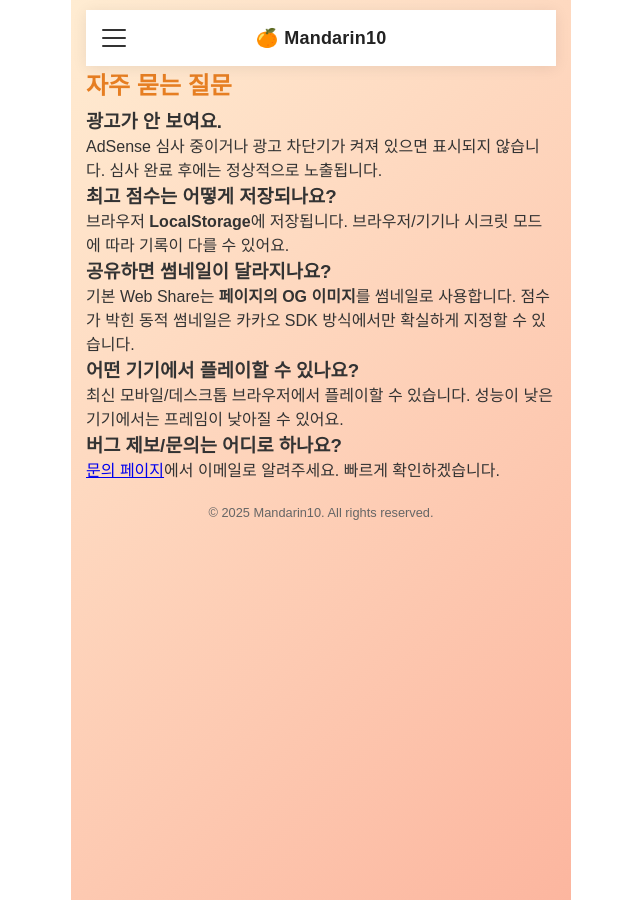
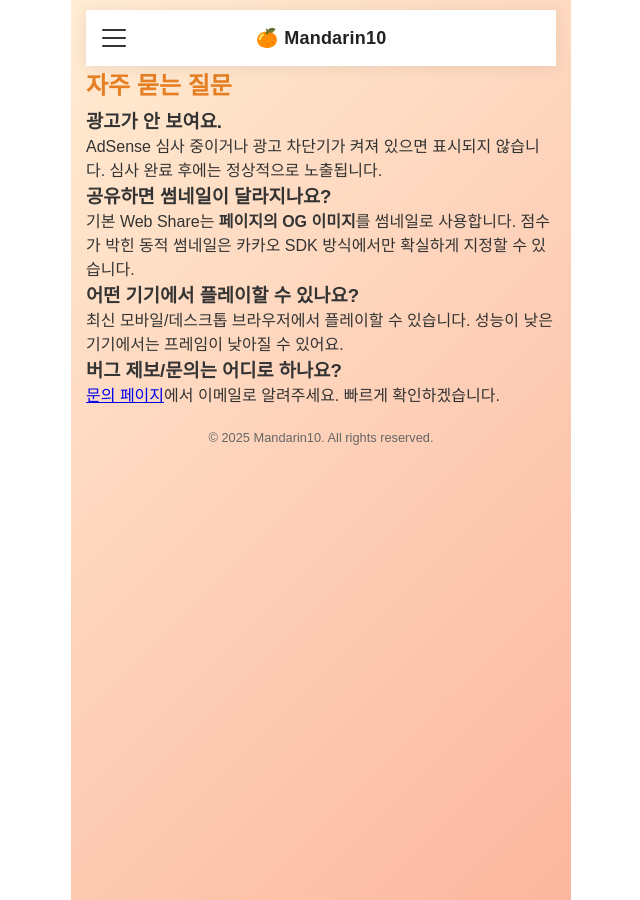
Before and after one commit to skskdmsdl/mandarin-game, a Jekyll site: the page built from faq/index.md, in a window 1280 px wide. Shown: the whole page, without its empty margins (319-959 px from the left). Built offline with Jekyll 4.4.1, drawn with Linux system fonts in a browser that asks for light colours.

Commit message:
faq 수정

```diff
--- a/faq/index.md
+++ b/faq/index.md
@@ -8,10 +8,6 @@
 ### 광고가 안 보여요.
 
 AdSense 심사 중이거나 광고 차단기가 켜져 있으면 표시되지 않습니다. 심사 완료 후에는 정상적으로 노출됩니다.
-
-### 최고 점수는 어떻게 저장되나요?
-
-브라우저 **LocalStorage**에 저장됩니다. 브라우저/기기나 시크릿 모드에 따라 기록이 다를 수 있어요.
 
 ### 공유하면 썸네일이 달라지나요?
 
```
Also changed, not shown: 1 other file.
